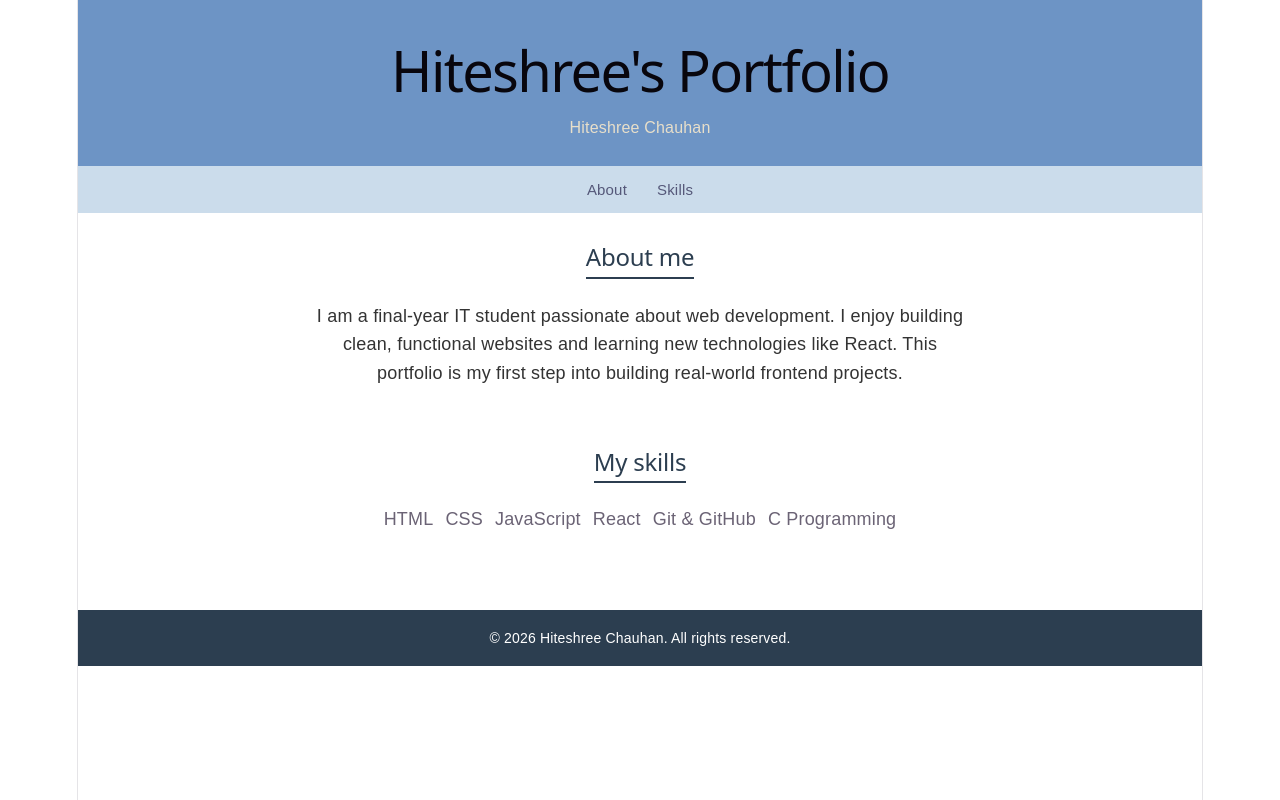
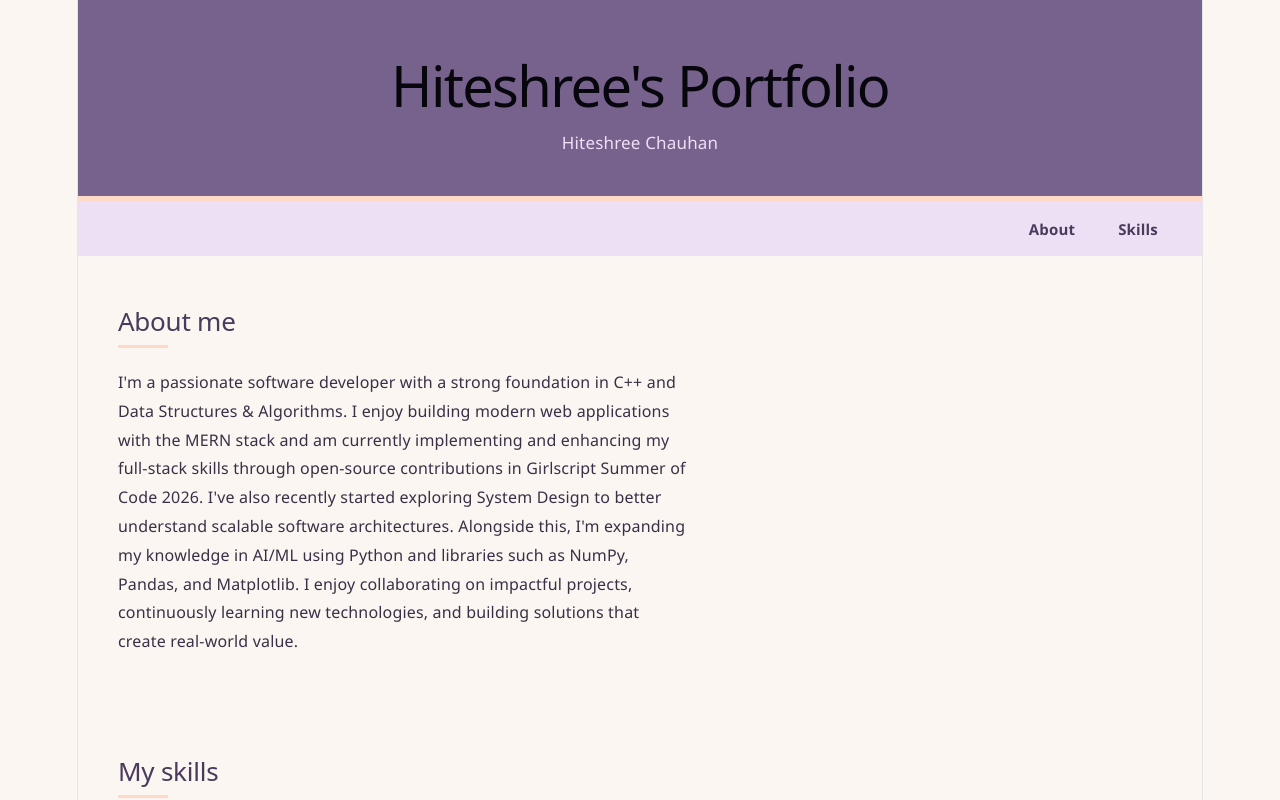
Before and after one commit to Hiteshree-Chauhan-it/portfolio--24IT008-, a React (Vite) app: page / in a window 1280 px wide. Shown: the top 800 px of the page. Built offline with nearby package versions, Linux system fonts and the light colour scheme.

Commit message:
Updated CSS styles

```diff
--- a/src/App.css
+++ b/src/App.css
@@ -4,8 +4,9 @@
 
 body {
   margin: 0;
-  font-family: Arial, Helvetica, sans-serif;
-  background-color: #ffffff;
+  font-family: "Segoe UI", Arial, Helvetica, sans-serif;
+  background-color: #fbf6f1;
+  color: #3b2f47;
 }
 
 .app {
--- a/src/components/About.css
+++ b/src/components/About.css
@@ -1,18 +1,29 @@
 .about {
-  padding: 30px 20px;
-  max-width: 700px;
-  margin: 0 auto;
+  padding: 50px 40px;
+  max-width: 650px;
+  /* margin-left: auto;   pushes the whole block to the right side */
+  margin-right: 30px;
+  text-align: left;    /* text stays readable, block itself sits right */
 }
 
 .about h2 {
-  color: #2c3e50;
-  border-bottom: 2px solid #2c3e50;
-  display: inline-block;
-  padding-bottom: 5px;
+  color: #4a3b5c;
+  font-size: 26px;
+  margin-bottom: 6px;
+}
+
+.about h2::after {
+  content: "";
+  display: block;
+  width: 50px;
+  height: 3px;
+  background-color: #ffd9c7;
+  margin-top: 8px;
 }
 
 .about p {
-  line-height: 1.6;
-  color: #333333;
-  margin-top: 15px;
+  line-height: 1.8;
+  color: #3b2f47;
+  font-size: 16px;
+  margin-top: 20px;
 }
--- a/src/components/Footer.css
+++ b/src/components/Footer.css
@@ -1,8 +1,13 @@
 .footer {
-  background-color: #2c3e50;
-  color: #ffffff;
+  background-color: #665080e2;
+  color: #ede0f5;
   text-align: center;
-  padding: 15px;
+  padding: 22px 15px;
   font-size: 14px;
-  margin-top: 30px;
+  margin-top: 50px;
+  border-top: 5px solid #ffd9c7;
 }
+
+.footer p {
+  margin: 0;
+}
--- a/src/components/Header.css
+++ b/src/components/Header.css
@@ -1,17 +1,22 @@
 .header {
-  background-color: #6D94C5;
-  color: #E8DFCA;
-  padding: 25px 20px;
+  background-color: #665080e2;
+  color: #ffffff;
+  padding: 40px 20px;
   text-align: center;
+  border-bottom: 5px solid #ffd9c7;
 }
+
 .site-title {
   margin: 0;
-  font-size: 28px;
-  color: #E8DFCA;
+  font-size: 22px;
+  font-weight: 700;
+  letter-spacing: 0.5px;
+  color: #ffffff;
 }
 
 .header-name {
-  margin: 5px 0 0 0;
-  font-size: 16px;
-  color: #E8DFCA;
+  margin: 8px 0 0 0;
+  font-size: 17px;
+  color: #ede0f5;
+  font-weight: 400;
 }
--- a/src/components/Navbar.css
+++ b/src/components/Navbar.css
@@ -1,23 +1,31 @@
 .navbar {
-  background-color: #CBDCEB;
-  padding: 10px 0;
+  background-color: #ede0f5;
+  padding: 14px 40px;
+  position: sticky;
+  top: 0;
+  z-index: 10;
 }
 
 .navbar-list {
   list-style: none;
   display: flex;
-  justify-content: center;
-  gap: 30px;
+  justify-content: flex-end; /* pushes links to the right side */
+  gap: 35px;
   margin: 0;
   padding: 0;
 }
 
 .navbar-link {
-  color: #555879;
+  color: #4a3b5c;
   text-decoration: none;
   font-size: 15px;
+  font-weight: 600;
+  padding: 6px 4px;
+  border-bottom: 2px solid transparent;
+  transition: border-color 0.2s ease, color 0.2s ease;
 }
 
 .navbar-link:hover {
-  color: #735557;
+  color: #b5654f;
+  border-bottom: 2px solid #b5654f;
 }
--- a/src/components/Skills.css
+++ b/src/components/Skills.css
@@ -1,30 +1,51 @@
 .skills {
-  padding: 30px 20px;
+  padding: 50px 40px;
   max-width: 700px;
-  margin: 0 auto;
+  margin-right: 30px;
+  text-align: left;
 }
 
 .skills h2 {
-  color: #2c3e50;
-  border-bottom: 2px solid #2c3e50;
-  display: inline-block;
-  padding-bottom: 5px;
+  color: #4a3b5c;
+  font-size: 26px;
+  margin-bottom: 6px;
+}
+
+.skills h2::after {
+  content: "";
+  display: block;
+  width: 50px;
+  height: 3px;
+  background-color: #ffd9c7;
+  margin-top: 8px;
 }
 
 .skills-list {
   display: flex;
   flex-wrap: wrap;
-  gap: 12px;
+  /* justify-content: flex-end;   aligns all pills to the right */
+  align-items: center;
+  gap: 10px 10px;               /* row-gap column-gap so wrapped rows look even */
   list-style: none;
   padding: 0;
-  margin-top: 15px;
+  margin-top: 24px;
 }
 
 .skill-item {
-  background-color: #ecf0f1;
-  color: #2c3e50;
-  padding: 8px 14px;
-  border-radius: 4px;
+  display: inline-block;
+  background-color: #cff3e8;
+  color: #2e4d43;
+  padding: 10px 18px;
+  border-radius: 20px;          /* rounder pill shape, easier to spot as a "tag" */
   font-size: 14px;
-  border: 1px solid #bdc3c7;
+  font-weight: 600;
+  white-space: nowrap;          /* prevents text like "Git & GitHub" from breaking mid-tag */
+  border: 1px solid #a8ddce;
+  box-shadow: 0 1px 2px rgba(0, 0, 0, 0.05);
+  transition: transform 0.15s ease, box-shadow 0.15s ease;
 }
+
+.skill-item:hover {
+  transform: translateY(-2px);
+  box-shadow: 0 3px 6px rgba(0, 0, 0, 0.12);
+}
--- a/src/data/portfolioData.js
+++ b/src/data/portfolioData.js
@@ -5,11 +5,11 @@ const portfolioData = {
     navlinks : ["About","Skills"],
     about : {
         heading:"About me",
-        paragraph : "I am a final-year IT student passionate about web development. I enjoy building clean, functional websites and learning new technologies like React. This portfolio is my first step into building real-world frontend projects."
+        paragraph : "I'm a passionate software developer with a strong foundation in C++ and Data Structures & Algorithms. I enjoy building modern web applications with the MERN stack and am currently implementing and enhancing my full-stack skills through open-source contributions in Girlscript Summer of Code 2026. I've also recently started exploring System Design to better understand scalable software architectures. Alongside this, I'm expanding my knowledge in AI/ML using Python and libraries such as NumPy, Pandas, and Matplotlib. I enjoy collaborating on impactful projects, continuously learning new technologies, and building solutions that create real-world value."
     },
     skills : {
         heading:"My skills",
-        skillList: ["HTML", "CSS", "JavaScript", "React", "Git & GitHub", "C Programming"],
+        skillList: ["HTML", "CSS", "JavaScript", "React", "Git & GitHub", "C Programming","Python","C++","Java","Data Structure","Algorithm","Python Libraries","Communication"],
     },
     footer :{
         year : 2026,
```
